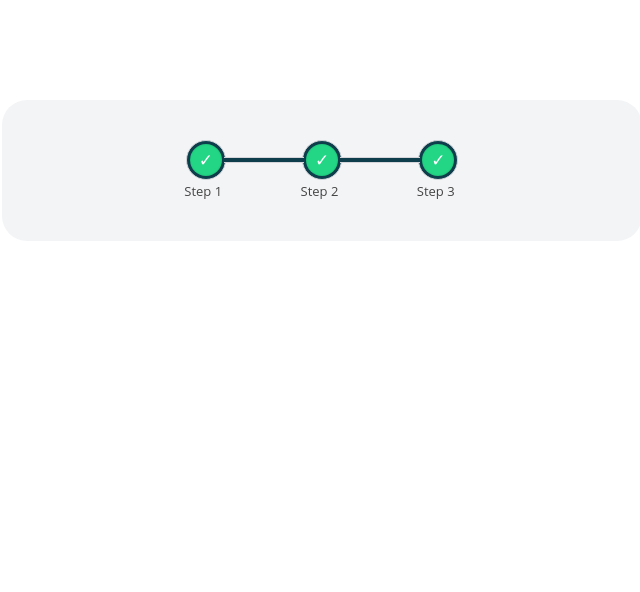
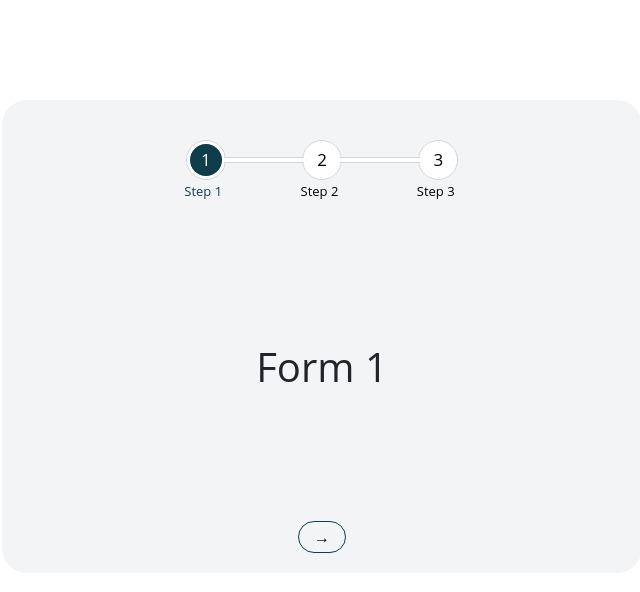
Before and after one commit to mmohamud1/Multistep-Form, a website: page Form-A/index.html in a window 1280 px wide. Shown: the whole page, without its empty margins (318-958 px from the left). Drawn offline with nearby package versions, Linux system fonts and the light colour scheme.

Commit message:
Complete progress bar functionality

```diff
--- a/Form-A/index.html
+++ b/Form-A/index.html
@@ -17,12 +17,12 @@
                 <span class="label" id="progress-1-label">1</span>
                 <span class="title">Step 1</span>
             </div>
-            <span class="bar half"></span>
+            <span class="bar" id="progress-1-bar"></span>
             <div class="circle" id="progress-2">
                 <span class="label" id="progress-2-label">2</span>
                 <span class="title">Step 2</span>
             </div>
-            <span class="bar"></span>
+            <span class="bar" id="progress-2-bar"></span>
             <div class="circle" id="progress-3">
                 <span class="label" id="progress-3-label">3</span>
                 <span class="title">Step 3</span>
@@ -30,7 +30,13 @@
         </div>
 
         <!--Form-->
-        <div id="form-content">
+        <div class="form-content" id="form-content">
+            <h1 class="form-placeholder">Form 1</h1>
+        </div>
+        <div class="form-btn-container" id="form-btn-container">
+            <button class="form-btn" id="form-btn">&rarr;</button>
+            <button class="form-btn form-btn-2" id="form-btn-2">&rarr;</button>
+            <button class="form-btn form-btn-3" id="form-btn-3">&#10003;</button>
 
         </div>
 
--- a/Form-A/script.js
+++ b/Form-A/script.js
@@ -1,22 +1,33 @@
-var i = 1;
-$('.progress .circle').removeClass().addClass('circle');
-$('.progress .bar').removeClass().addClass('bar');
-setInterval(function() {
-  $('.progress .circle:nth-of-type(' + i + ')').addClass('active');
+// add click functionilty to button for form 1
+document.getElementById('form-btn').addEventListener('click', () => {
+  // Update progress bar
+  $('#progress-1').removeClass('active').addClass('done');
+  $('#progress-1-label').html('&#10003;')
+  $('#progress-1-bar').removeClass('active').addClass('done');
+  $('#progress-2').addClass('active');
 
-  $('.progress .circle:nth-of-type(' + (i-1) + ')').removeClass('active').addClass('done');
+  // update form
+  $('#form-content').html('<h1 class="form-placeholder">Form 2</h1>')
 
-  $('.progress .circle:nth-of-type(' + (i-1) + ') .label').html('&#10003;');
+  // update btn
+  $('#form-btn').hide()
+  $('#form-btn-2').show()
 
-  $('.progress .bar:nth-of-type(' + (i-1) + ')').addClass('active');
+})
 
-  $('.progress .bar:nth-of-type(' + (i-2) + ')').removeClass('active').addClass('done');
+// add click functionilty to button for form 2
+document.getElementById('form-btn-2').addEventListener('click', () => {
+  // Update progress bar
+  $('#progress-2').removeClass('active').addClass('done');
+  $('#progress-2-label').html('&#10003;')
+  $('#progress-2-bar').addClass('done');
+  $('#progress-3').addClass('active');
 
-  i++;
+  // update form
+  $('#form-content').html('<h1 class="form-placeholder">Form 3</h1>')
 
-  if (i==0) {
-    $('.progress .bar').removeClass().addClass('bar');
-    $('.progress div.circle').removeClass().addClass('circle');
-    i = 1;
-  }
-}, 1000);
+  // update btn
+  $('#form-btn-2').hide()
+  $('#form-btn-3').show()
+
+})
--- a/Form-A/style.css
+++ b/Form-A/style.css
@@ -34,7 +34,8 @@
 .progress .bar {
     display: inline-block;
     background: #fff;
-    width: 40px; height: 40px;
+    width: 40px;
+    height: 40px;
     border-radius: 40px;
     border: 1px solid #d5d5da;
 }
@@ -83,7 +84,7 @@
 .progress .circle.done .label {
     color: #FFF;
     background: #23d685;
-    box-shadow: inset 0 0 2px rgba(0,0,0,.2);
+    box-shadow: inset 0 0 2px rgba(0, 0, 0, .2);
 }
 
 .progress .circle.done .title {
@@ -93,9 +94,40 @@
 .progress .circle.active .label {
     color: #FFF;
     background: #0e3e4c;
-    box-shadow: inset 0 0 2px rgba(0,0,0,.2);
+    box-shadow: inset 0 0 2px rgba(0, 0, 0, .2);
 }
 
 .progress .circle.active .title {
     color: #0e3e4c;
 }
+
+/* Form Content */
+
+.form-content {
+    height: 300px;
+    text-align: center;
+    display: flex;
+    align-items: center;
+    justify-content: center;
+}
+
+.form-btn-container {
+    display: flex;
+    align-items: center;
+    justify-content: center;
+}
+
+.form-btn {
+    background-color: transparent;
+    border: 1px solid #0e3e4c;
+    padding: 3px 15px;
+    border-radius: 25px;
+}
+
+.form-btn-2 {
+    display: none;
+}
+
+.form-btn-3 {
+    display: none;
+}
```
